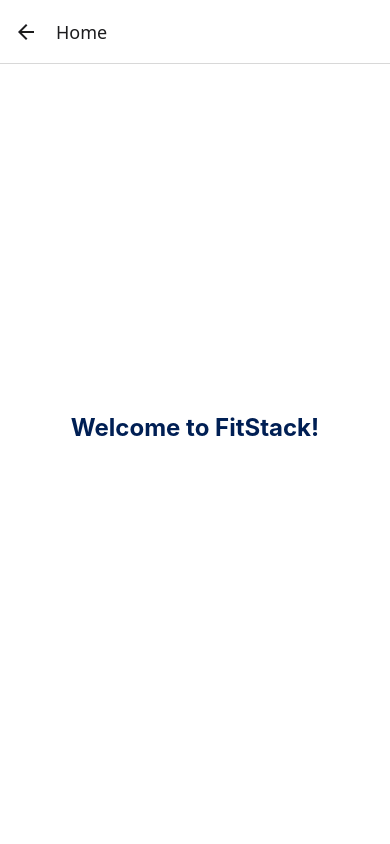
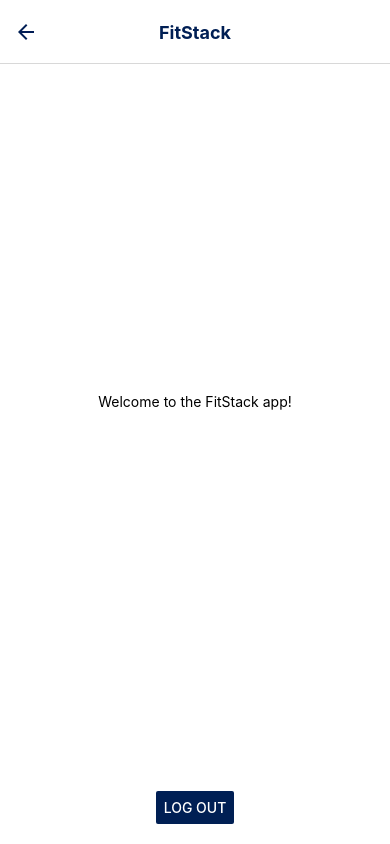
Before and after one commit to TUDublinBlanchBusinessIT/project-moyaknox-2, a React Native app: screen /Home in a window 390 px wide. Built offline with nearby package versions, Linux system fonts and the light colour scheme.

Commit message:
updated HomeScreen.js

```diff
--- a/App.js
+++ b/App.js
@@ -72,7 +72,7 @@
             />
           )}
         </Stack.Screen>
-        <Stack.Screen name="Home" component={HomeScreen} />
+        <Stack.Screen name="Home" component={HomeScreen}/>
       </Stack.Navigator>
     </NavigationContainer>
   );
--- a/package.json
+++ b/package.json
@@ -12,7 +12,7 @@
     "@react-native-async-storage/async-storage": "1.23.1",
     "@react-navigation/native": "^7.0.13",
     "@react-navigation/stack": "^7.0.18",
-    "expo": "~52.0.14",
+    "expo": "~52.0.17",
     "expo-font": "~13.0.1",
     "expo-status-bar": "~2.0.0",
     "firebase": "^11.0.2",
--- a/screens/HomeScreen.js
+++ b/screens/HomeScreen.js
@@ -2,17 +2,33 @@
 import { View, Text, Button, StyleSheet } from 'react-native';
 
 export default function HomeScreen({ navigation }) {
+  React.useLayoutEffect(() => {
+    navigation.setOptions({
+      headerTitle: () => <Text style={styles.headerTitle}>FitStack</Text>, // Add title
+      headerTitleAlign: 'center', // Align the title
+      headerStyle: {
+        backgroundColor: '#fff', // Background color of the header
+      },
+      headerTintColor: '#001F54', // Color of the back button
+    });
+  }, [navigation]);
+
   return (
-    <View style={styles.container}>
-      <Text style={styles.title}>Welcome to FitStack!</Text>
-      <Button
-        title="Log Out"
-        onPress={() => {
-          // Add logout functionality here if needed
-          navigation.navigate('Login'); // Navigate back to login screen
-        }}
-        color="#fff"
-      />
+<View style={styles.container}>
+      {/* Content Section */}
+      <View style={styles.content}>
+        <Text>Welcome to the FitStack app!</Text>
+        {/* You can add additional content here */}
+      </View>
+
+      {/* Footer Section */}
+      <View style={styles.footer}>
+        <Button
+          title="Log Out"
+          onPress={() => navigation.navigate('Login')}
+          color="#001F54"
+        />
+      </View>
     </View>
   );
 }
@@ -22,13 +38,24 @@
     flex: 1,
     justifyContent: 'center',
     alignItems: 'center',
-    backgroundColor: '#fff', // Set background to white
-    padding: 20,
+    backgroundColor: '#fff',
   },
-  title: {
-    fontSize: 24,
+
+  content: {
+    flex: 4, // Main content area
+    justifyContent: 'center',
+    alignItems: 'center',
+  },
+  footer: {
+    flex: 0.5, // Footer for the "Log Out" button
+    justifyContent: 'flex-end', // Align button at the bottom
+    alignItems: 'center', // Center button horizontally
+    paddingBottom: 20, // Add spacing at the bottom
+  },
+
+  headerTitle: {
+    fontSize: 18,
     color: '#001F54', // Navy color for text
     fontWeight: 'bold',
-    marginBottom: 20, // Add spacing between text and button
   },
 });
```
Also changed, not shown: 1 other file (tests, documents, lock files or other folders).
